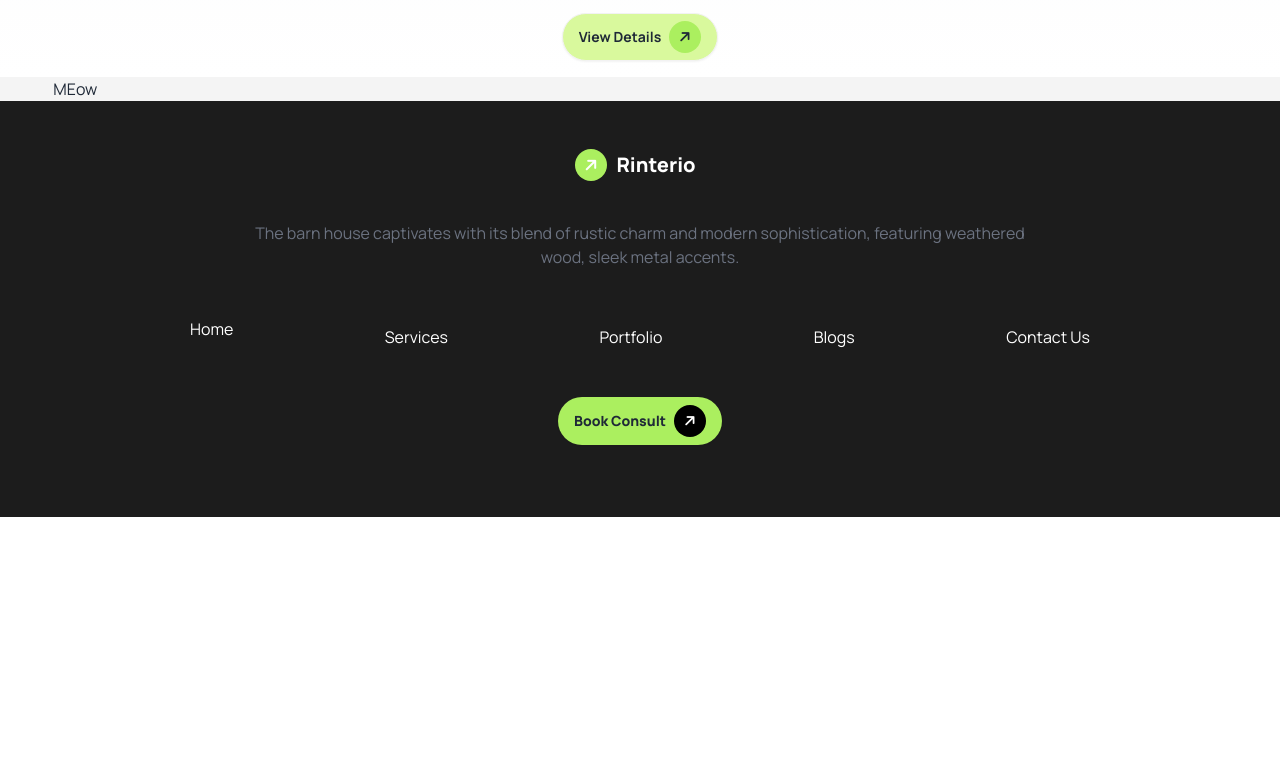
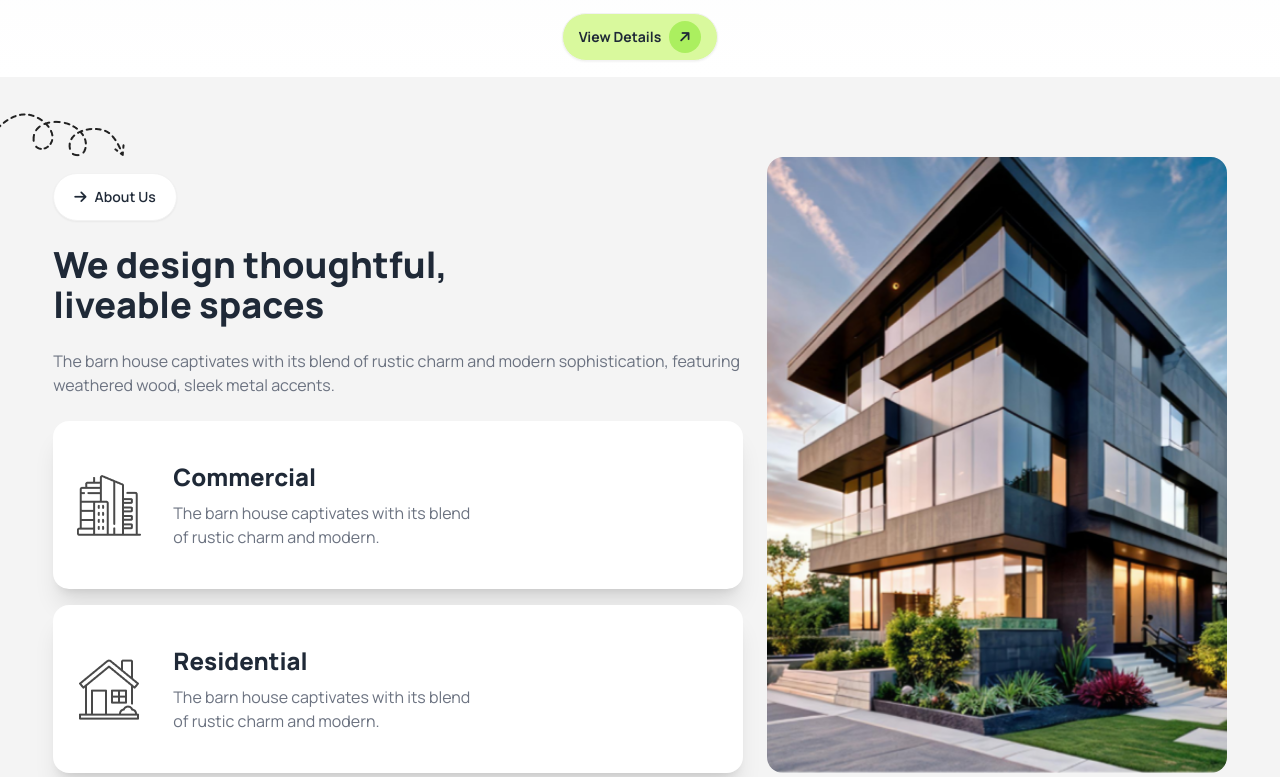
Before and after one commit to shahriarabiddut/PH-A3, a plain HTML site: page index.html in a window 1280 px wide. Shown: the part 684-1461 px from the top of the page. Before the commit the page ends 1201 px from the top, so only its background shows below. Drawn offline with nearby package versions, Linux system fonts and the light colour scheme.

Commit message:
About Us

```diff
--- a/index.html
+++ b/index.html
@@ -55,7 +55,7 @@
               <i class="fa-solid fa-cart-shopping"></i>
             </div>
             <button
-              class="hidden lg:flex md:flex rounded-full btn bg-[#ABEF5F] justify-center font-extrabold items-center"
+              class="hidden lg:flex md:flex rounded-full btn bg-[#ABEF5F] justify-center font-extrabold items-center border-none"
             >
               Book Consult
               <span
@@ -114,8 +114,46 @@
       </section>
     </header>
     <main>
-      <section class="bg-[#F4F4F4]">
-        <div class="w-11/12 md:w-11/12 lg:3/4 mx-auto">MEow</div>
+      <section class="bg-[#F4F4F4] ">
+
+        <div class="w-11/12 md:w-11/12 lg:3/4 mx-auto flex flex-col lg:flex-row py-20 gap-6 lg:min-h-96 relative">
+          <div class="absolute top-9 left-2 transform -translate-x-1/2 hidden lg:block">
+            <img src="./assets/Vector.png" alt="">
+          </div>
+          <div class="left-side mt-4 lg:w-3/5 text-center lg:text-left">
+              <h4 class="btn bg-white rounded-full px-5 justify-center py-3"><i class="fa-solid fa-arrow-right"></i
+              > About Us</h4>
+              <h1 class="mx-auto lg:mx-0 text-2xl md:text-3xl lg:text-4xl w-11/12 lg:w-8/12 md:w-10/12 font-extrabold pt-6">We design thoughtful, liveable spaces</h1>
+              <p class="text-gray-500 lg:text-left text-center pt-6">The barn house captivates with its blend of rustic charm and  modern sophistication, featuring weathered wood, sleek metal accents.</p>
+              <div class="flex flex-col md:flex-row lg:flex-col  gap-4 mt-6">
+                <div class="card flex flex-row bg-base-100 shadow-xl p-2">
+                  <figure>
+                    <img
+                      src="./assets/commercial.png"
+                      alt="Movie" class="pl-4 w-full" />
+                  </figure>
+                  <div class="card-body">
+                    <h2 class="text-2xl font-extrabold text-left">Commercial</h2>
+                    <p class="text-gray-500 lg:w-7/12 text-left">The barn house captivates with its blend of rustic charm and modern.</p>
+                  </div>
+                </div>
+                <div class="card flex flex-row bg-base-100 shadow-xl p-2">
+                  <figure>
+                    <img
+                      src="./assets/residential.png"
+                      alt="Movie" class="w-full pl-4" />
+                  </figure>
+                  <div class="card-body">
+                    <h2 class="text-2xl font-extrabold text-left">Residential</h2>
+                    <p class="text-gray-500 lg:w-7/12 text-left">The barn house captivates with its blend of rustic charm and modern.</p>
+                  </div>
+                </div>
+              </div>
+          </div>
+          <div class="right-side items-stretch flex lg:w-2/5">
+            <img src="./assets/Rectangle.png" class=" rounded-2xl object-cover w-full lg:h-full md:h-96 sm:h-96 overflow-hidden" />
+          </div>
+        </div>
 
       </section>
     </main>
```
